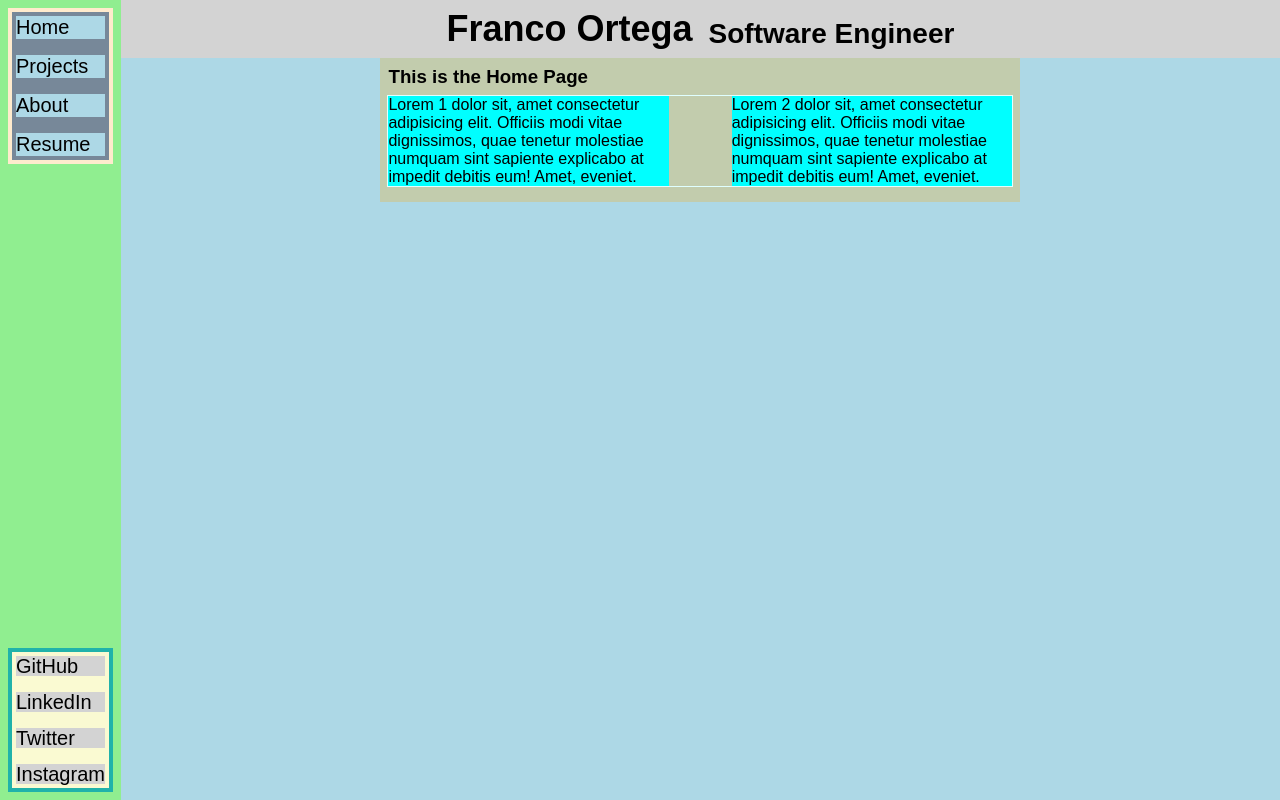
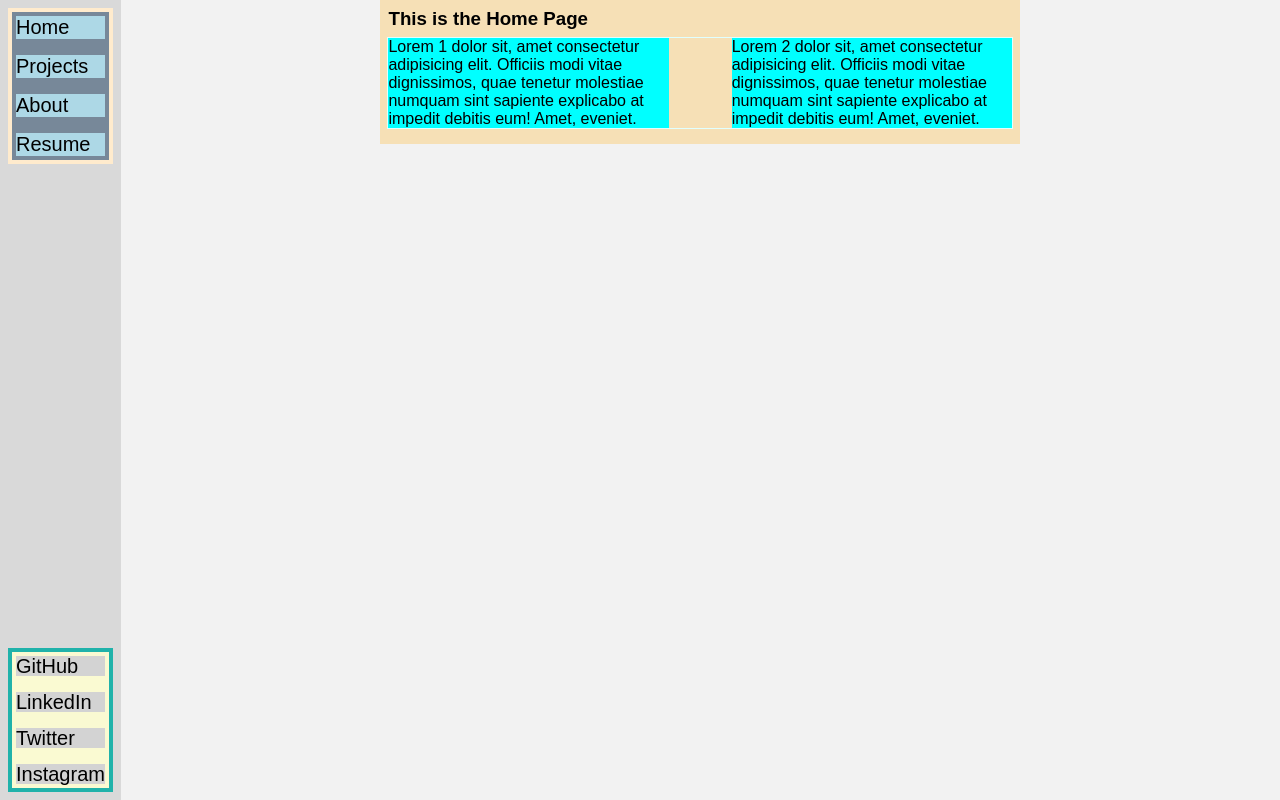
Before and after one commit to franco-ortega/portfolio-beta-01, a Next.js app: page / in a window 1280 px wide. Both pictures are taken after a click on the button "Welcome". Built offline with nearby package versions, Linux system fonts and the light colour scheme.

Commit message:
remove header component

```diff
--- a/components/header/Header.jsx
+++ /dev/null
@@ -1,12 +0,0 @@
-import styles from './Header.module.scss';
-
-const Header = () => {
-  return (
-    <header className={styles.Header}>
-      <h1>Franco Ortega</h1>
-      <h2>Software Engineer</h2>
-    </header>
-  );
-};
-
-export default Header;
--- a/components/header/Header.module.scss
+++ /dev/null
@@ -1,38 +0,0 @@
-.Header {
-  background-color: lightgray;
-
-  padding: 0.5rem;
-
-  h1,
-  h2 {
-    // background-color: hsl(350, 100%, 65%, 0.75);
-    width: fit-content;
-    margin-inline: auto;
-    margin-bottom: 0.25rem;
-  }
-
-  h1 {
-    font-size: 2.25rem;
-  }
-
-  h2 {
-    font-size: 1.75rem;
-  }
-
-  @media (min-width: 500px) {
-    flex-direction: column;
-  }
-
-  @media (min-width: 800px) {
-    flex-direction: row;
-    align-items: flex-end;
-    justify-content: center;
-    gap: 1rem;
-
-    h1,
-    h2 {
-      margin-inline: 0;
-      margin-bottom: 0;
-    }
-  }
-}
--- a/components/layout/Layout.jsx
+++ b/components/layout/Layout.jsx
@@ -1,5 +1,4 @@
 import Head from 'next/head';
-import Header from '../header/Header';
 import Footer from '../footer/Footer';
 import styles from './Layout.module.scss';
 import Sidebar from '../sidebar/Sidebar';
@@ -12,7 +11,6 @@
         <meta name='description' content='Practice portfolio site' />
         <link rel='icon' href='/favicon.ico' />
       </Head>
-      {/* <Header /> */}
       <Sidebar />
       <main>{children}</main>
       <Footer />
--- a/components/layout/Layout.module.scss
+++ b/components/layout/Layout.module.scss
@@ -1,5 +1,6 @@
 .Layout {
-  background-color: lightblue;
+  // background-color: lightblue;
+  background-color: hsl(0, 0%, 95%);
   min-height: 100vh;
 
   @media (min-width: 500px) {
--- a/components/layoutInner/LayoutInner.jsx
+++ b/components/layoutInner/LayoutInner.jsx
@@ -1,13 +1,7 @@
-import Header from '../header/Header';
 import styles from './LayoutInner.module.scss';
 
 const LayoutInner = ({ children }) => {
-  return (
-    <div className={styles.LayoutInner}>
-      <Header />
-      {children}
-    </div>
-  );
+  return <div className={styles.LayoutInner}>{children}</div>;
 };
 
 export default LayoutInner;
--- a/components/layoutInner/LayoutInner.module.scss
+++ b/components/layoutInner/LayoutInner.module.scss
@@ -1,11 +1,2 @@
 .LayoutInner {
-  header {
-    display: none;
-  }
-
-  @media (min-width: 500px) {
-    header {
-      display: flex;
-    }
-  }
 }
--- a/components/sidebar/Sidebar.jsx
+++ b/components/sidebar/Sidebar.jsx
@@ -1,4 +1,3 @@
-import Header from '../header/Header';
 import Nav from '../nav/Nav';
 import NavSocialMedia from '../nav-social-media/NavSocialMedia';
 import styles from './Sidebar.module.scss';
@@ -6,7 +5,6 @@
 const Sidebar = () => {
   return (
     <div className={styles.Sidebar}>
-      <Header />
       <Nav />
       <NavSocialMedia />
     </div>
--- a/components/sidebar/Sidebar.module.scss
+++ b/components/sidebar/Sidebar.module.scss
@@ -1,12 +1,7 @@
 .Sidebar {
-  background-color: lightgreen;
+  background-color: hsl(0, 0%, 85%);
 
   padding: 0.5rem;
-
-  // hide social media nav in sidebar on mobile
-  nav:not(:nth-child(2)) {
-    display: none;
-  }
 
   @media (min-width: 500px) {
     display: flex;
@@ -17,15 +12,5 @@
     h2 {
       display: none;
     }
-
-    // hide header in sidebar on desktop
-    header {
-      display: none;
-    }
-
-    // display social media nav in sidebar on desktop
-    nav:not(:nth-child(2)) {
-      display: block;
-    }
   }
 }
```
